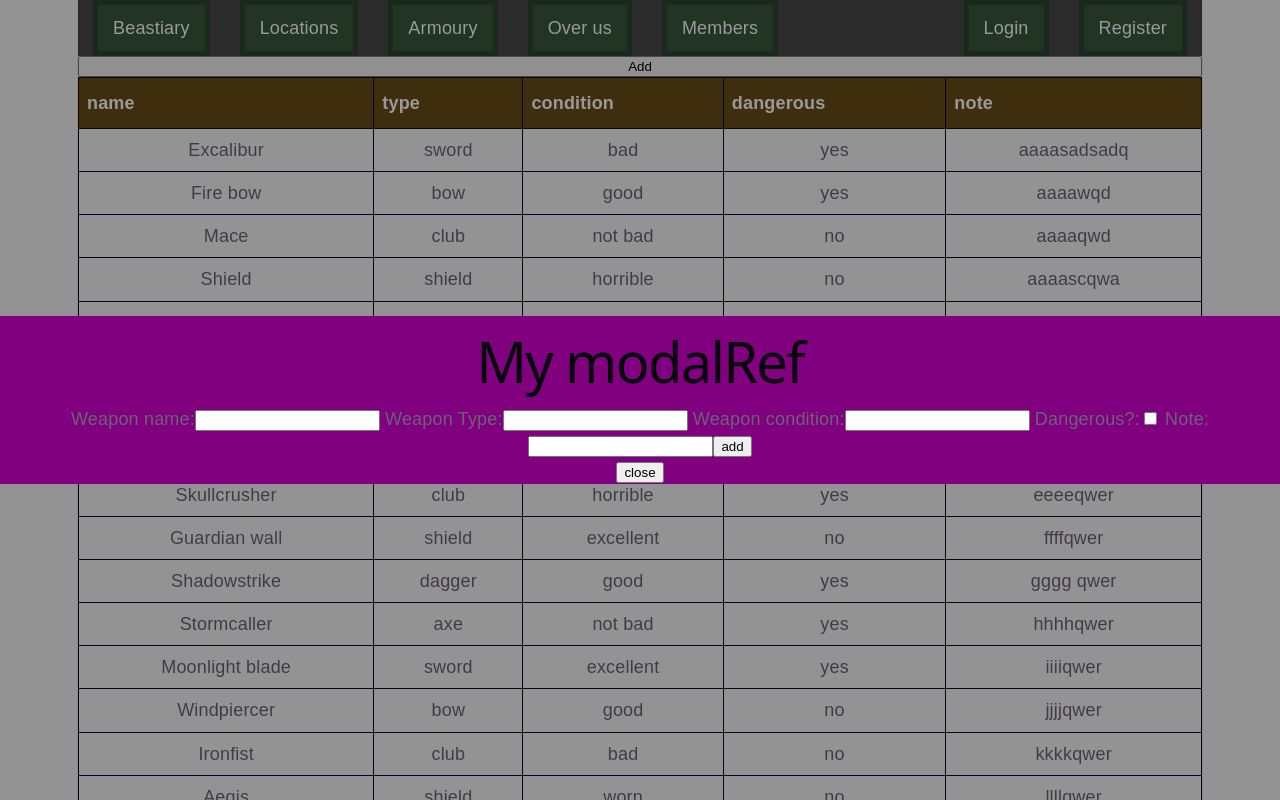
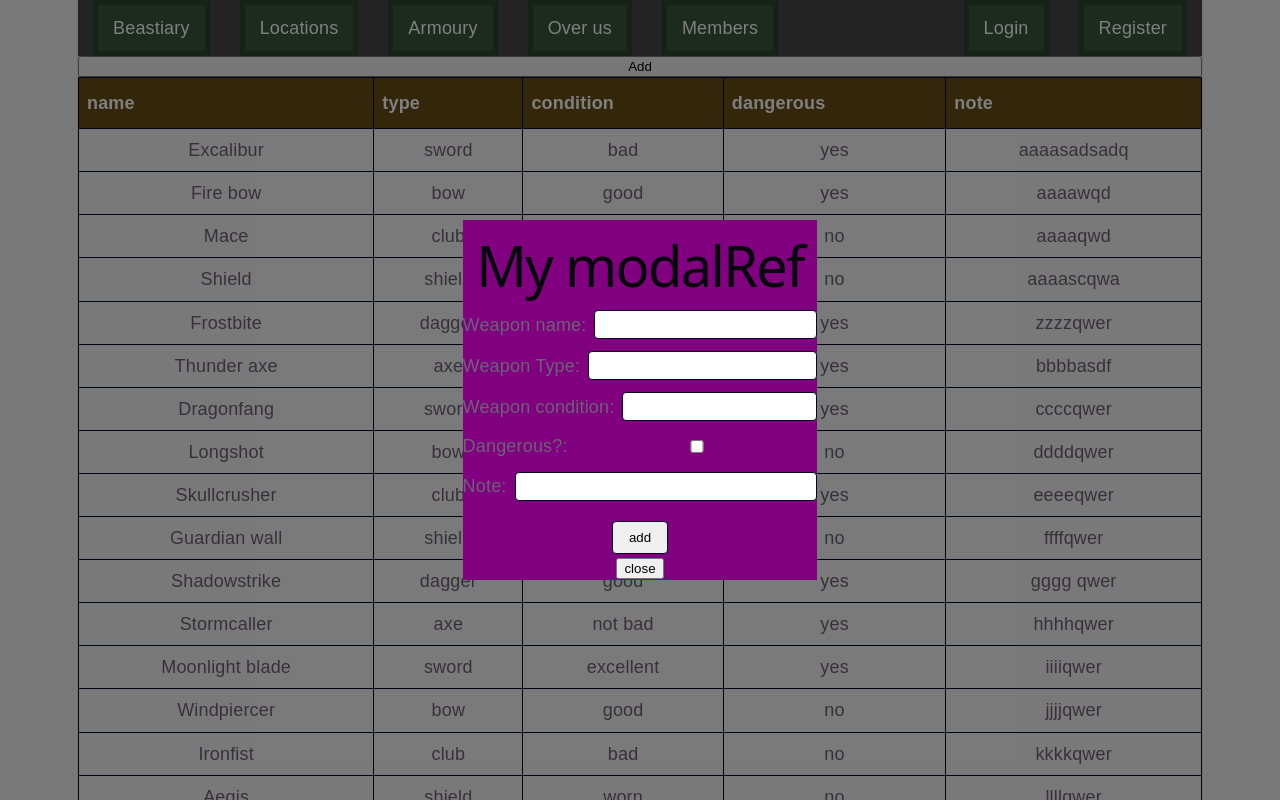
Before and after one commit to Bialywilku412/HollowMeer-Mr.Robot, a React (Vite) app in the folder HollowMeerFrontend/: page /armoury in a window 1280 px wide. Both pictures are taken after a click on the button "Add". Shown: the top 800 px of the page. Built offline with nearby package versions, Linux system fonts and the light colour scheme.

Commit message:
style for modal

```diff
--- a/HollowMeerFrontend/src/features/armoury/Armoury.css
+++ b/HollowMeerFrontend/src/features/armoury/Armoury.css
@@ -21,15 +21,89 @@
 }
 
 .weapon-modal-window {
-    position: absolute;
-    display: flex;
-    direction: row;
+    position: fixed;
     top: 0;
     left: 0;
-    width: 100vw;
-    height: 100vh;
-    z-index: "100";
+    width: 100%;
+    height: 100%;
+    background-color: rgba(0, 0, 0, 0.5);
+    display: flex;
     justify-content: center;
     align-items: center;
-    background-color: rgba(0, 0, 0, 0.4);
+    z-index: 1000;
 }
+
+.weapon-modal {
+    border: solid;
+    border-color: #030825;
+    border-width: 10px;
+    border-radius: 12px;
+    width: 50%;
+    height: 80%;
+    display: flex;
+    flex-direction: column;
+    justify-content: flex-start;
+    align-items: center;
+    padding: 24px;
+    box-sizing: border-box;
+    position: relative;
+}
+
+.weapon-modal .submit-btn {
+    position: absolute;
+    top: 12px;
+    right: 12px;
+}
+
+.close-btn {
+    position: absolute;
+    right: 12px;
+    bottom: 12px;
+}
+
+.add-form {
+    display: flex;
+    flex-direction: column;
+    gap: 12px;
+    width: 100%;
+}
+
+.add-form label {
+    display: flex;
+    justify-content: space-between;
+    align-items: center;
+    gap: 8px;
+}
+
+.item-form {
+    flex: 1;
+    padding: 6px 8px;
+    border: 1px solid #030825;
+    border-radius: 4px;
+}
+
+.item-form:not([type="checkbox"]) {
+    flex: 1;
+    padding: 6px 8px;
+    border: 1px solid #030825;
+    border-radius: 4px;
+}
+
+.submit-btn {
+    align-self: center;
+    margin-top: 8px;
+    padding: 8px 16px;
+    border-radius: 4px;
+    border: 1px solid #030825;
+    cursor: pointer;
+}
+
+.weapon-modal-form {
+    display: flex;
+    flex-direction: column;
+    justify-content: flex-start;
+}
+
+.item-form {
+    flex: 1;
+}
```
